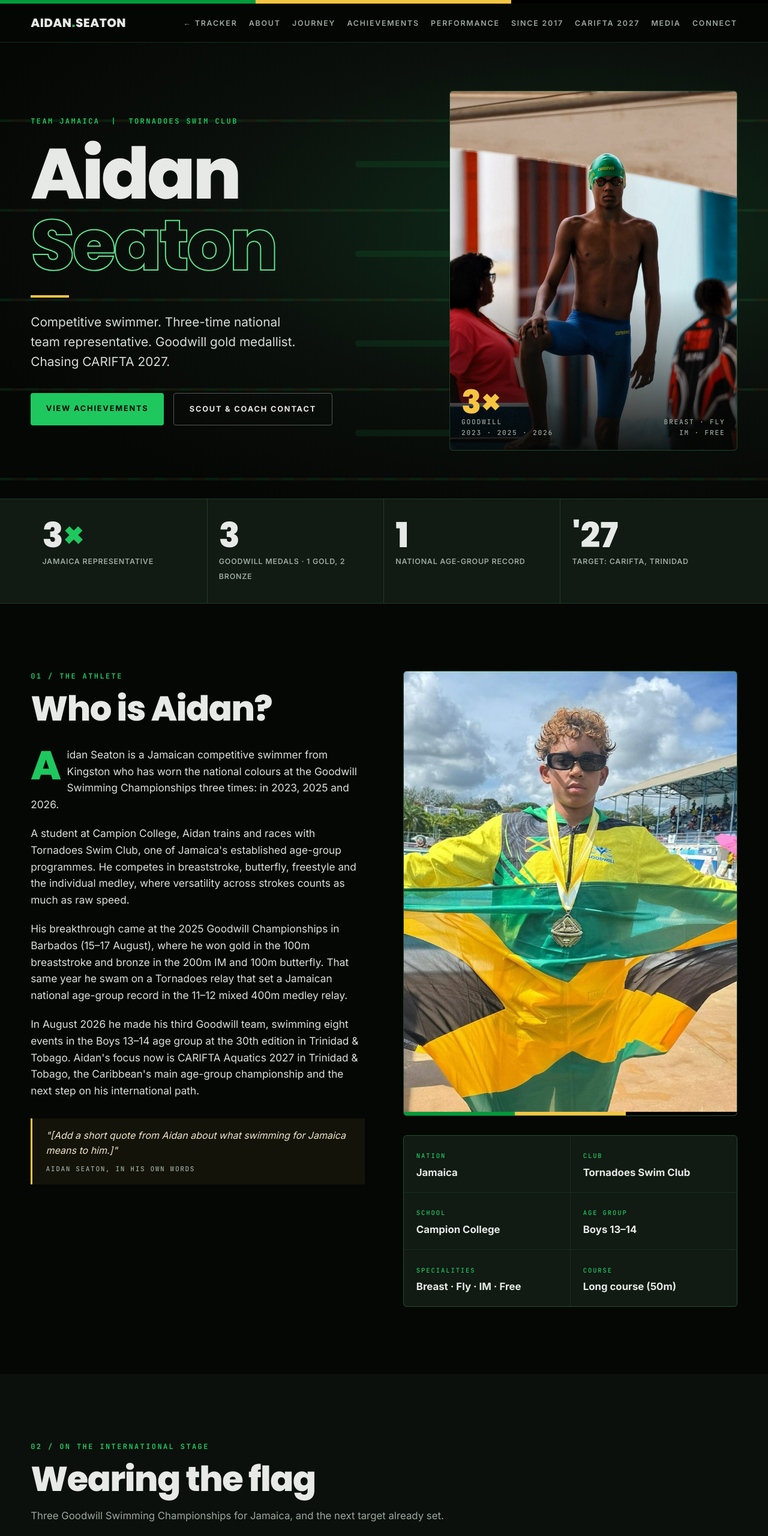
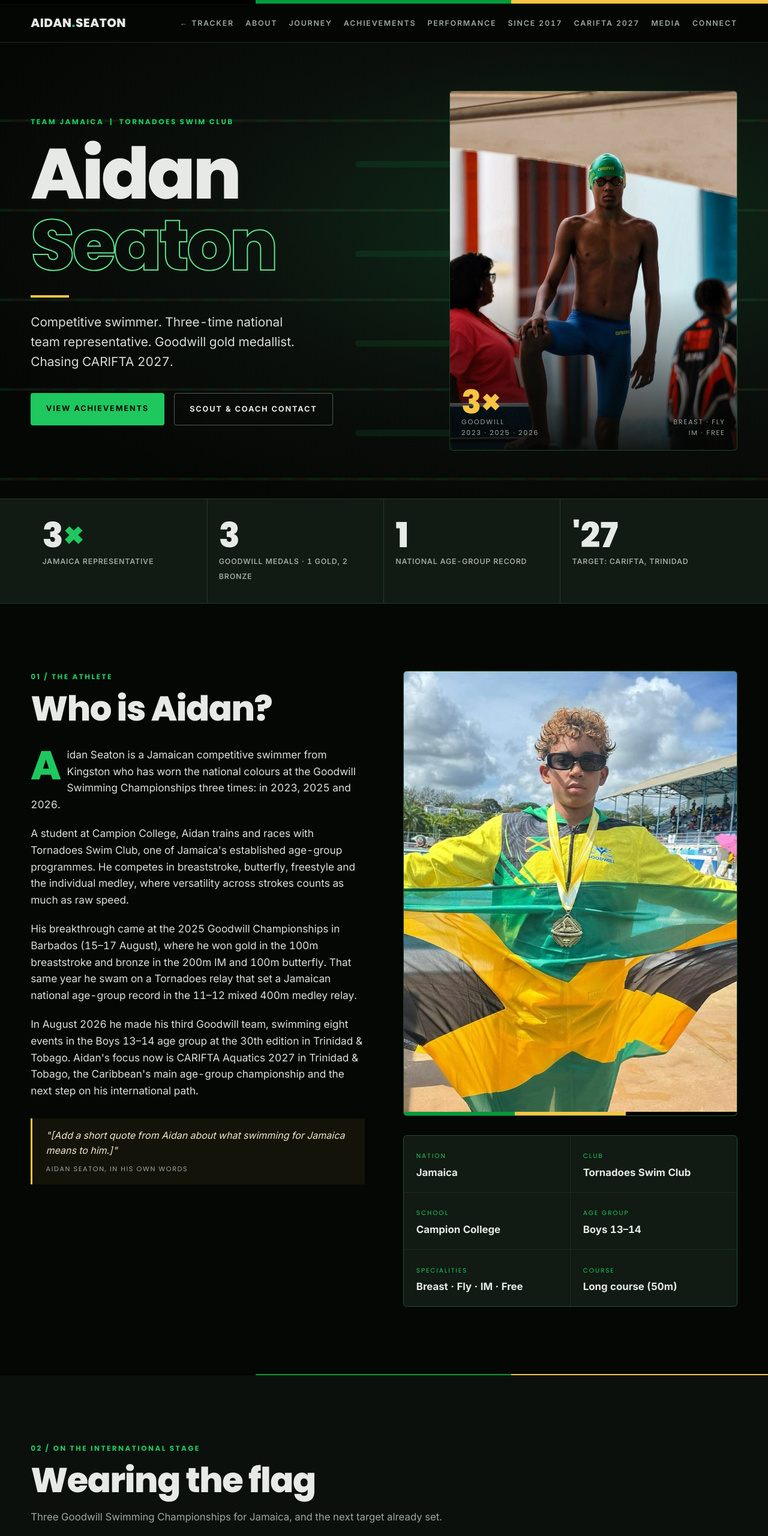
Before and after one commit to AndrewCheeky/aidan-carifta-tracker, a plain HTML site: page docs/profile.html in a window 1280 px wide. Shown: the top 2560 px of the page at 60% size. Drawn offline with Linux system fonts and the light colour scheme.

Commit message:
Profile: black-green-gold flag bar, thin section separators, Poppins numerals
Co-Authored-By: Claude Sonnet 5.5 <noreply@anthropic.com>
Claude-Session: https://claude.ai/code/session_01X7RnYCxzPAzp9t5SraJuXp

```diff
--- a/docs/profile.html
+++ b/docs/profile.html
@@ -7,7 +7,7 @@
 <meta name="description" content="Aidan Seaton: Jamaican age-group swimmer, three-time Goodwill Championships representative and 2025 Goodwill gold and bronze medallist, training for CARIFTA 2027 in Trinidad & Tobago.">
 <link rel="preconnect" href="https://fonts.googleapis.com">
 <link rel="preconnect" href="https://fonts.gstatic.com" crossorigin>
-<link href="https://fonts.googleapis.com/css2?family=Poppins:wght@600;700;800&family=Inter:wght@400;500;600;700&family=JetBrains+Mono:wght@500;700&display=swap" rel="stylesheet">
+<link href="https://fonts.googleapis.com/css2?family=Poppins:wght@400;500;600;700;800&family=Inter:wght@400;500;600;700&display=swap" rel="stylesheet">
 <style>
   :root{
     --ink:#050705; --deep:#0b100c; --panel:#111a13; --panel2:#18261c;
@@ -16,15 +16,16 @@
     --text:#e6e9e6; --muted:#9aa89e;
     --display:"Poppins","Inter",system-ui,sans-serif;
     --body:"Inter",system-ui,sans-serif;
-    --mono:"JetBrains Mono",ui-monospace,monospace;
+    --mono:"Poppins","Inter",system-ui,sans-serif;
   }
   *{box-sizing:border-box;margin:0;padding:0}
   html{scroll-behavior:smooth}
-  body{background:var(--ink);color:var(--text);font-family:var(--body);line-height:1.6;-webkit-font-smoothing:antialiased}
+  body{background:var(--ink);color:var(--text);font-family:var(--body);line-height:1.6;-webkit-font-smoothing:antialiased;font-variant-numeric:tabular-nums}
   a{color:inherit}
   img{max-width:100%;display:block}
   .wrap{width:min(1180px,92vw);margin:0 auto}
-  .flagbar{height:6px;background:linear-gradient(90deg,var(--green) 0 33.3%,var(--gold) 33.3% 66.6%,#000 66.6%)}
+  .flagbar{height:6px;background:linear-gradient(90deg,#000 0 33.3%,var(--green) 33.3% 66.6%,var(--gold) 66.6%)}
+  .flagline{height:2px;background:linear-gradient(90deg,#000 0 33.3%,var(--green) 33.3% 66.6%,var(--gold) 66.6%)}
 
   /* NAV */
   nav{position:sticky;top:0;z-index:50;background:rgba(5,7,5,.88);backdrop-filter:blur(10px);border-bottom:1px solid var(--line)}
@@ -335,6 +336,7 @@
     </div>
   </div>
 </section>
+<div class="flagline" aria-hidden="true"></div>
 
 <!-- JOURNEY -->
 <section id="journey" class="alt">
@@ -373,6 +375,7 @@
     </div>
   </div>
 </section>
+<div class="flagline" aria-hidden="true"></div>
 
 <!-- ACHIEVEMENTS -->
 <section id="achievements">
@@ -415,6 +418,7 @@
     </div>
   </div>
 </section>
+<div class="flagline" aria-hidden="true"></div>
 
 <!-- PERFORMANCE -->
 <section id="performance" class="alt">
@@ -458,6 +462,7 @@
     </div>
   </div>
 </section>
+<div class="flagline" aria-hidden="true"></div>
 
 <!-- HISTORY -->
 <section id="history">
@@ -523,6 +528,7 @@
     </div>
   </div>
 </section>
+<div class="flagline" aria-hidden="true"></div>
 
 <!-- CARIFTA -->
 <section id="carifta" class="carifta">
@@ -558,6 +564,7 @@
     </div>
   </div>
 </section>
+<div class="flagline" aria-hidden="true"></div>
 
 <!-- MEDIA -->
 <section id="media">
@@ -575,6 +582,7 @@
     </div>
   </div>
 </section>
+<div class="flagline" aria-hidden="true"></div>
 
 <!-- CONNECT -->
 <section id="connect" class="alt">
```
Also changed, not shown: profile.html (+12 -4 lines), 1 other file.
